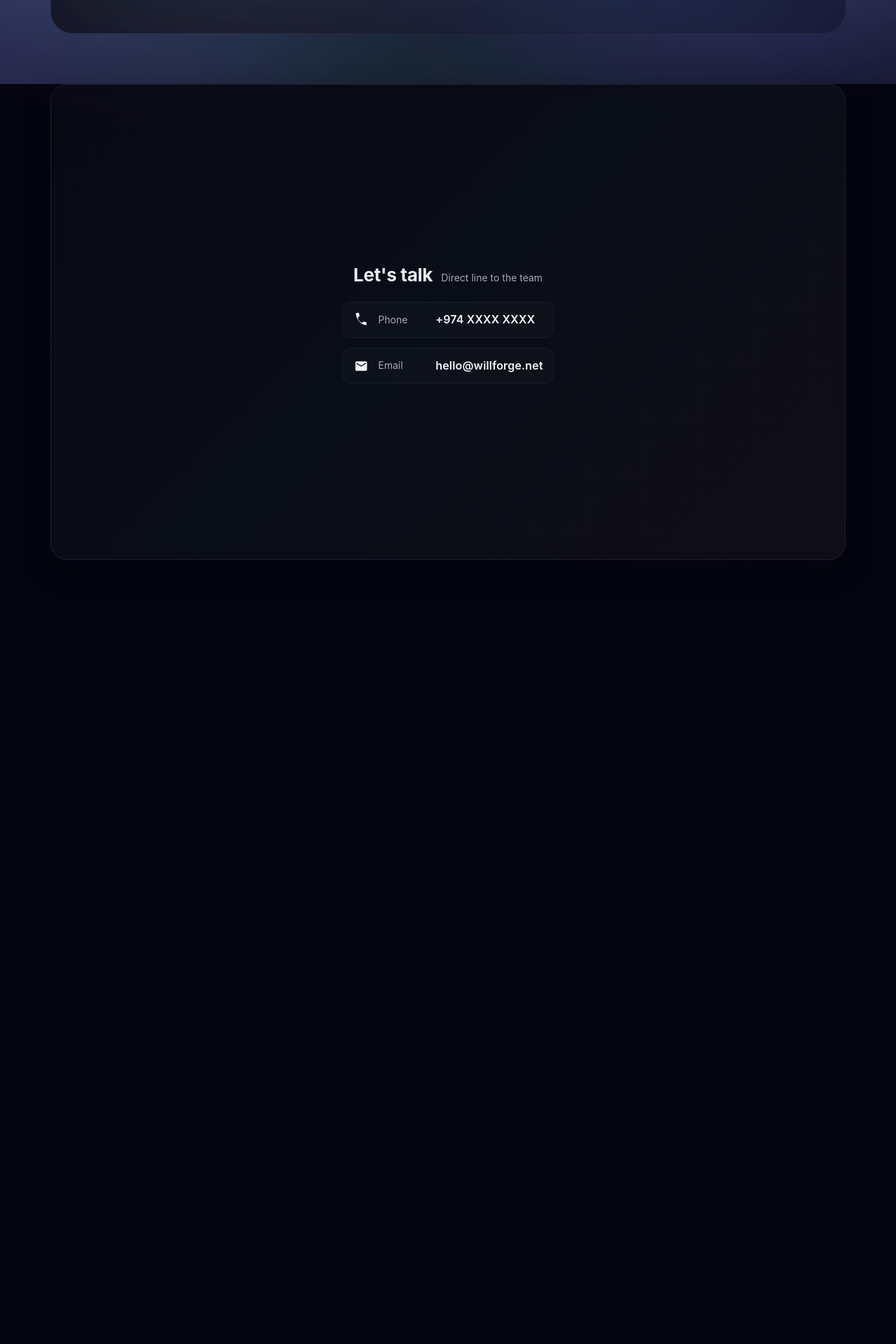
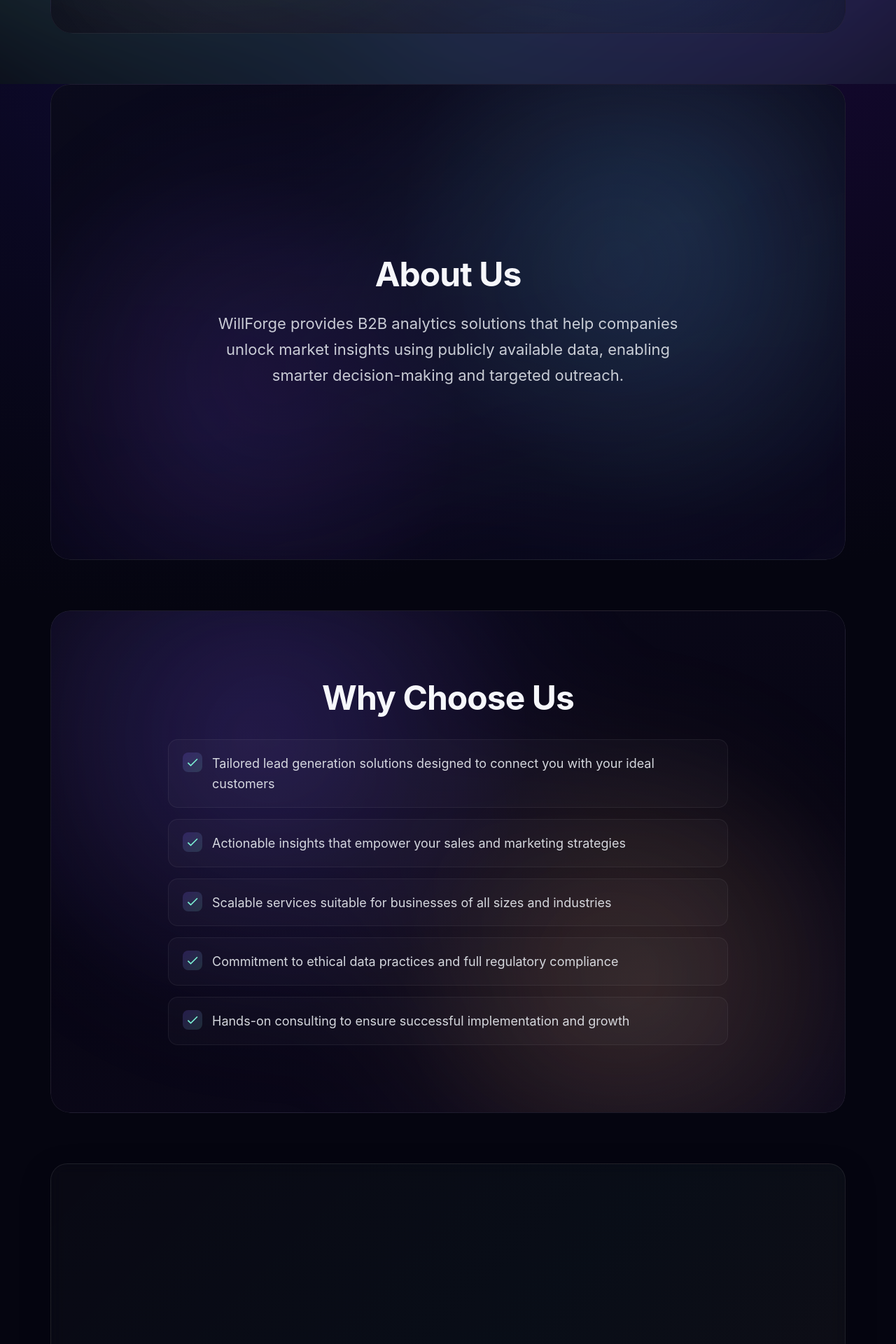
Before and after one commit to deHelden/WillforgeLandingPage, a React (Vite) app: page / in a window 1280 px wide. Shown: the part 680-2600 px from the top of the page at 70% size. Before the commit the page ends 1552 px from the top, so only its background shows below. Built offline with nearby package versions, Linux system fonts and the light colour scheme.

Commit message:
Add Description

```diff
--- a/src/App.tsx
+++ b/src/App.tsx
@@ -1,13 +1,17 @@
 import { useEffect, useRef, useState } from 'react'
+import About from './components/About'
 import Background from './components/Background'
 import Contact from './components/Contact'
 import Hero from './components/Hero'
+import WhyUs from './components/WhyUs'
 
-type SectionKey = 'hero' | 'contact'
+type SectionKey = 'hero' | 'about' | 'whyUs' | 'contact'
 
 const App = () => {
   const [activeSection, setActiveSection] = useState<SectionKey>('hero')
   const heroRef = useRef<HTMLElement | null>(null)
+  const aboutRef = useRef<HTMLElement | null>(null)
+  const whyUsRef = useRef<HTMLElement | null>(null)
   const contactRef = useRef<HTMLElement | null>(null)
 
   useEffect(() => {
@@ -15,8 +19,8 @@ const App = () => {
       (entries) => {
         entries.forEach((entry) => {
           if (entry.isIntersecting) {
-            const id = entry.target.getAttribute('data-section')
-            if (id === 'hero' || id === 'contact') {
+            const id = entry.target.getAttribute('data-section') as SectionKey | null
+            if (id) {
               setActiveSection(id)
             }
           }
@@ -25,10 +29,10 @@ const App = () => {
       { threshold: 0.55 },
     )
 
-    const heroEl = heroRef.current
-    const contactEl = contactRef.current
-    if (heroEl) observer.observe(heroEl)
-    if (contactEl) observer.observe(contactEl)
+    const sections = [heroRef, aboutRef, whyUsRef, contactRef]
+    sections.forEach((ref) => {
+      if (ref.current) observer.observe(ref.current)
+    })
 
     return () => observer.disconnect()
   }, [])
@@ -44,6 +48,8 @@ const App = () => {
       <Background activeSection={activeSection} />
       <main className="page">
         <Hero ref={heroRef} onCtaClick={scrollToContact} />
+        <About ref={aboutRef} />
+        <WhyUs ref={whyUsRef} />
         <Contact ref={contactRef} />
       </main>
     </>
--- /dev/null
+++ b/src/components/About.module.css
@@ -0,0 +1,67 @@
+.about {
+  position: relative;
+  overflow: hidden;
+  border: 1px solid rgba(255, 255, 255, 0.08);
+  border-radius: 28px;
+  clip-path: inset(0 round 28px);
+  padding: 72px 32px;
+  min-height: calc(100vh - 120px);
+  background: radial-gradient(circle at 80% 30%, rgba(107, 188, 255, 0.1), transparent 40%),
+    radial-gradient(circle at 20% 70%, rgba(131, 95, 255, 0.08), transparent 35%),
+    linear-gradient(160deg, rgba(11, 11, 26, 0.85) 0%, rgba(8, 6, 22, 0.85) 50%, rgba(12, 10, 32, 0.8) 100%);
+  backdrop-filter: blur(10px);
+  display: flex;
+  align-items: center;
+  justify-content: center;
+}
+
+.about::before {
+  content: '';
+  position: absolute;
+  inset: -60px;
+  filter: blur(70px);
+  opacity: 0.5;
+  z-index: 0;
+  background: radial-gradient(circle at 70% 40%, rgba(107, 188, 255, 0.3), transparent 45%),
+    radial-gradient(circle at 30% 60%, rgba(131, 95, 255, 0.25), transparent 40%);
+  animation: drift 16s ease-in-out infinite alternate;
+}
+
+.content {
+  position: relative;
+  z-index: 1;
+  max-width: 720px;
+  text-align: center;
+  display: grid;
+  gap: 24px;
+}
+
+.title {
+  margin: 0;
+  font-size: clamp(32px, 5vw, 48px);
+  line-height: 1.15;
+  letter-spacing: -0.02em;
+  color: #f6f7fb;
+}
+
+.text {
+  margin: 0;
+  font-size: clamp(18px, 2.2vw, 22px);
+  line-height: 1.7;
+  color: rgba(233, 236, 242, 0.85);
+}
+
+@keyframes drift {
+  from {
+    transform: translate3d(-15px, -10px, 0);
+  }
+  to {
+    transform: translate3d(20px, 15px, 0);
+  }
+}
+
+@media (min-width: 900px) {
+  .about {
+    padding: 96px 72px;
+  }
+}
--- /dev/null
+++ b/src/components/About.tsx
@@ -0,0 +1,28 @@
+import { forwardRef } from 'react'
+import copy from '../content'
+import styles from './About.module.css'
+
+const About = forwardRef<HTMLElement>((_, ref) => {
+  const { about } = copy
+
+  return (
+    <section
+      ref={ref}
+      id="about"
+      data-section="about"
+      className={`${styles.about} section`}
+      aria-labelledby="about-title"
+    >
+      <div className={styles.content}>
+        <h2 id="about-title" className={styles.title}>
+          {about.title}
+        </h2>
+        <p className={styles.text}>{about.content}</p>
+      </div>
+    </section>
+  )
+})
+
+About.displayName = 'About'
+
+export default About
--- a/src/components/Background.tsx
+++ b/src/components/Background.tsx
@@ -1,39 +1,22 @@
-import type { CSSProperties } from 'react'
 import styles from './Background.module.css'
 
+type SectionKey = 'hero' | 'about' | 'whyUs' | 'contact'
+
 type BackgroundProps = {
-  activeSection: 'hero' | 'contact'
+  activeSection: SectionKey
 }
 
-type Palette = {
-  '--c1': string
-  '--c2': string
-  '--c3': string
-  '--c4': string
-}
-
-const palettes = {
-  hero: {
-    '--c1': 'rgba(124, 242, 212, 0.65)',
-    '--c2': 'rgba(131, 95, 255, 0.6)',
-    '--c3': 'rgba(124, 242, 212, 0.18)',
-    '--c4': 'rgba(107, 188, 255, 0.18)',
-  },
-  contact: {
-    '--c1': 'rgba(255, 184, 122, 0.6)',
-    '--c2': 'rgba(107, 188, 255, 0.6)',
-    '--c3': 'rgba(255, 184, 122, 0.18)',
-    '--c4': 'rgba(131, 95, 255, 0.16)',
-  },
-} satisfies Record<BackgroundProps['activeSection'], Palette>
+const sections: SectionKey[] = ['hero', 'about', 'whyUs', 'contact']
 
 const Background = ({ activeSection }: BackgroundProps) => {
-  const palette = palettes[activeSection] as CSSProperties
-
   return (
     <div className={styles.wrapper} aria-hidden="true">
-      <div className={styles.layer} style={palette} />
-      <div className={`${styles.layer} ${styles.alt}`} style={palette} />
+      {sections.map((section) => (
+        <div
+          key={section}
+          className={`${styles.layer} ${styles[section]} ${activeSection === section ? styles.active : ''}`}
+        />
+      ))}
     </div>
   )
 }
--- /dev/null
+++ b/src/components/WhyUs.module.css
@@ -0,0 +1,104 @@
+.whyUs {
+  position: relative;
+  overflow: hidden;
+  border: 1px solid rgba(255, 255, 255, 0.08);
+  border-radius: 28px;
+  clip-path: inset(0 round 28px);
+  padding: 72px 32px;
+  min-height: calc(100vh - 120px);
+  background: radial-gradient(circle at 25% 25%, rgba(131, 95, 255, 0.1), transparent 40%),
+    radial-gradient(circle at 75% 75%, rgba(255, 184, 122, 0.08), transparent 35%),
+    linear-gradient(170deg, rgba(12, 10, 28, 0.85) 0%, rgba(8, 6, 20, 0.85) 50%, rgba(14, 10, 30, 0.8) 100%);
+  backdrop-filter: blur(10px);
+  display: flex;
+  align-items: center;
+  justify-content: center;
+}
+
+.whyUs::before {
+  content: '';
+  position: absolute;
+  inset: -60px;
+  filter: blur(70px);
+  opacity: 0.5;
+  z-index: 0;
+  background: radial-gradient(circle at 30% 30%, rgba(131, 95, 255, 0.3), transparent 45%),
+    radial-gradient(circle at 70% 70%, rgba(255, 184, 122, 0.25), transparent 40%);
+  animation: sway 18s ease-in-out infinite alternate;
+}
+
+.content {
+  position: relative;
+  z-index: 1;
+  max-width: 800px;
+  width: 100%;
+  display: grid;
+  gap: 32px;
+}
+
+.title {
+  margin: 0;
+  font-size: clamp(32px, 5vw, 48px);
+  line-height: 1.15;
+  letter-spacing: -0.02em;
+  color: #f6f7fb;
+  text-align: center;
+}
+
+.list {
+  margin: 0;
+  padding: 0;
+  list-style: none;
+  display: grid;
+  gap: 16px;
+}
+
+.item {
+  display: flex;
+  align-items: flex-start;
+  gap: 14px;
+  padding: 18px 20px;
+  border-radius: 14px;
+  border: 1px solid rgba(255, 255, 255, 0.06);
+  background: rgba(255, 255, 255, 0.025);
+  transition: border-color 200ms ease, transform 200ms ease, background-color 200ms ease;
+}
+
+.item:hover {
+  border-color: rgba(131, 95, 255, 0.4);
+  transform: translateX(4px);
+  background: rgba(255, 255, 255, 0.04);
+}
+
+.icon {
+  flex-shrink: 0;
+  width: 28px;
+  height: 28px;
+  border-radius: 8px;
+  display: grid;
+  place-items: center;
+  background: linear-gradient(135deg, rgba(131, 95, 255, 0.2), rgba(124, 242, 212, 0.15));
+  color: #7cf2d4;
+}
+
+.text {
+  font-size: clamp(16px, 1.8vw, 18px);
+  line-height: 1.6;
+  color: rgba(233, 236, 242, 0.9);
+  padding-top: 2px;
+}
+
+@keyframes sway {
+  from {
+    transform: translate3d(-10px, -15px, 0);
+  }
+  to {
+    transform: translate3d(15px, 10px, 0);
+  }
+}
+
+@media (min-width: 900px) {
+  .whyUs {
+    padding: 96px 72px;
+  }
+}
--- /dev/null
+++ b/src/components/WhyUs.tsx
@@ -0,0 +1,46 @@
+import { forwardRef } from 'react'
+import copy from '../content'
+import styles from './WhyUs.module.css'
+
+const CheckIcon = () => (
+  <svg width="20" height="20" viewBox="0 0 24 24" fill="none" aria-hidden="true" focusable="false">
+    <path
+      d="M9 16.17L4.83 12l-1.42 1.41L9 19 21 7l-1.41-1.41L9 16.17z"
+      fill="currentColor"
+    />
+  </svg>
+)
+
+const WhyUs = forwardRef<HTMLElement>((_, ref) => {
+  const { whyUs } = copy
+
+  return (
+    <section
+      ref={ref}
+      id="why-us"
+      data-section="whyUs"
+      className={`${styles.whyUs} section`}
+      aria-labelledby="whyus-title"
+    >
+      <div className={styles.content}>
+        <h2 id="whyus-title" className={styles.title}>
+          {whyUs.title}
+        </h2>
+        <ul className={styles.list}>
+          {whyUs.benefits.map((benefit, index) => (
+            <li key={index} className={styles.item}>
+              <span className={styles.icon}>
+                <CheckIcon />
+              </span>
+              <span className={styles.text}>{benefit}</span>
+            </li>
+          ))}
+        </ul>
+      </div>
+    </section>
+  )
+})
+
+WhyUs.displayName = 'WhyUs'
+
+export default WhyUs
--- a/src/content/copy.json
+++ b/src/content/copy.json
@@ -4,8 +4,22 @@
     "subtitle": "Turnkey analytics solutions for publicly available data.",
     "cta": "Contact us"
   },
+  "about": {
+    "title": "About Us",
+    "content": "WillForge provides B2B analytics solutions that help companies unlock market insights using publicly available data, enabling smarter decision-making and targeted outreach."
+  },
+  "whyUs": {
+    "title": "Why Choose Us",
+    "benefits": [
+      "Tailored lead generation solutions designed to connect you with your ideal customers",
+      "Actionable insights that empower your sales and marketing strategies",
+      "Scalable services suitable for businesses of all sizes and industries",
+      "Commitment to ethical data practices and full regulatory compliance",
+      "Hands-on consulting to ensure successful implementation and growth"
+    ]
+  },
   "contact": {
-    "phone": "+974 XXXX XXXX",
+    "phone": "+974 3358 0627",
     "email": "hello@willforge.net"
   }
 }
```
Also changed, not shown: src/components/Background.module.css (+37 -19 lines), src/content/index.ts (+12 -0 lines).
